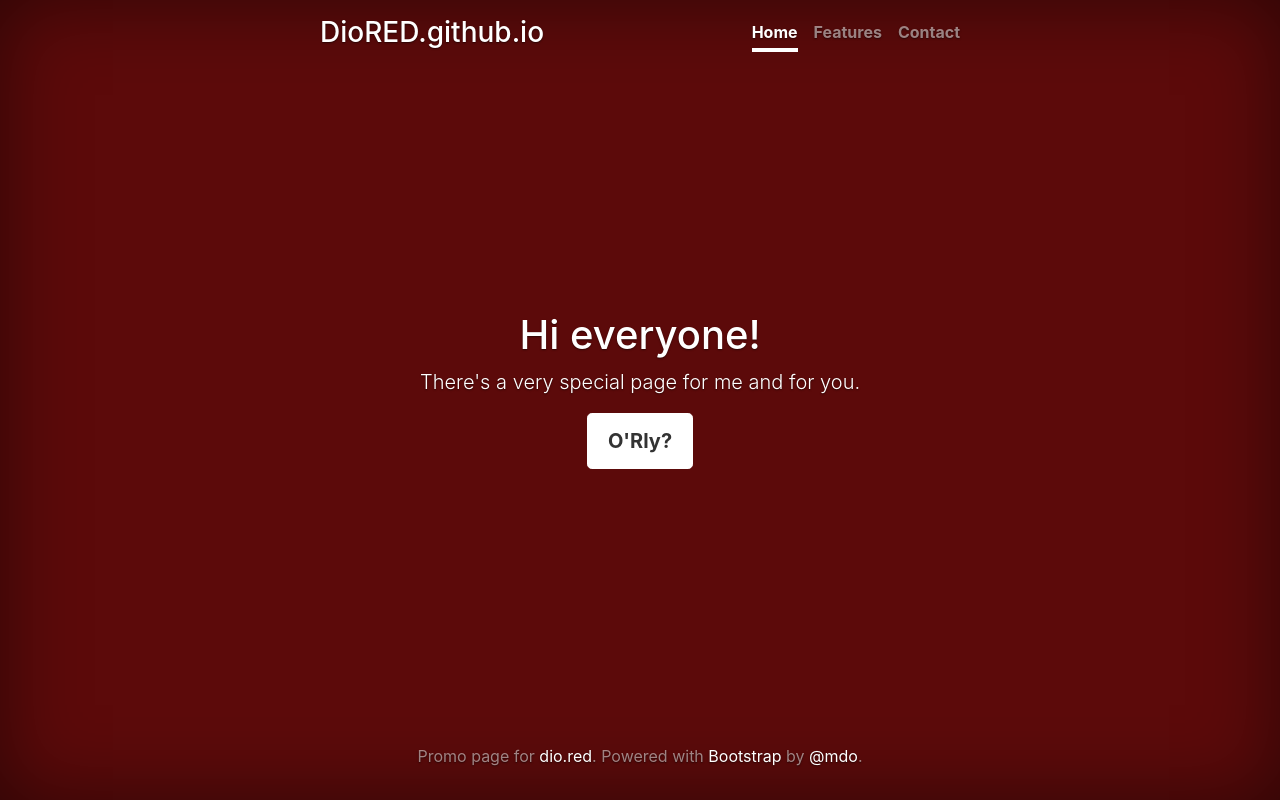
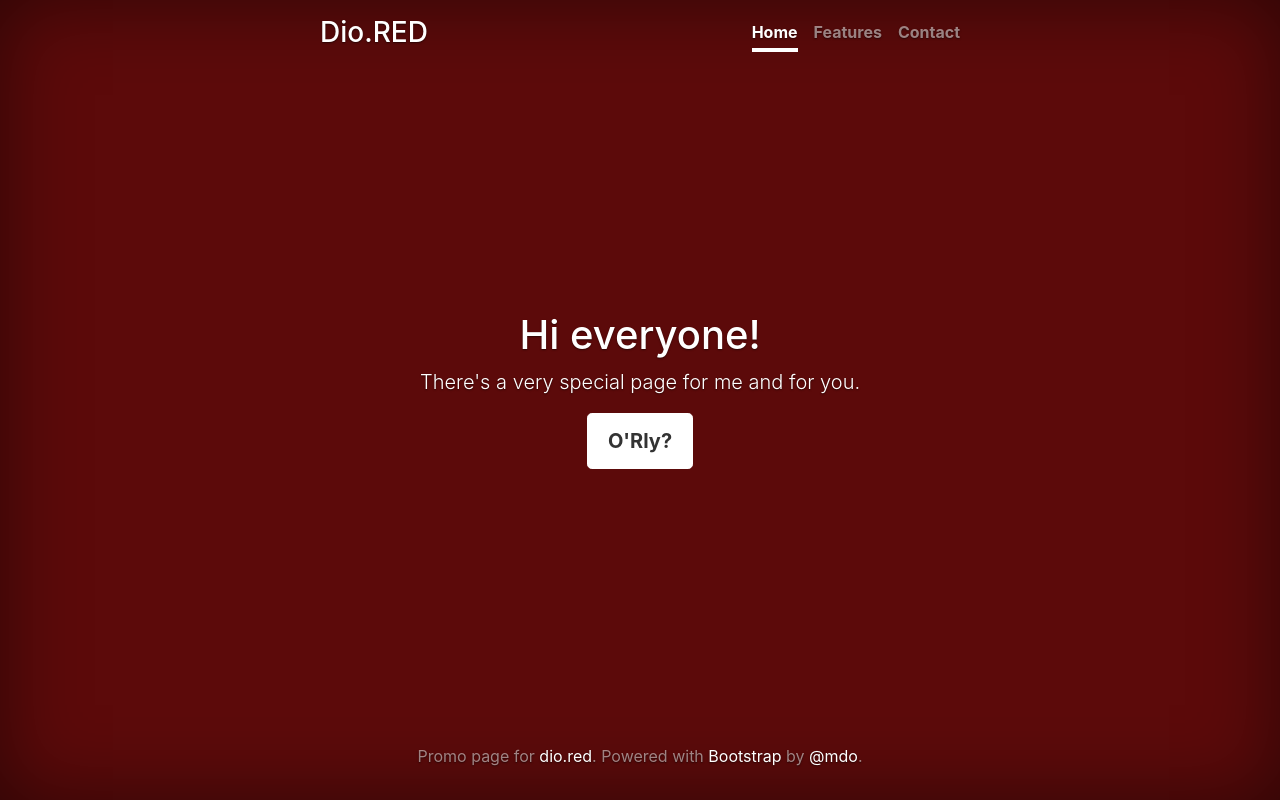
Before and after one commit to diored/diored.github.io, a plain HTML site: page index.html in a window 1280 px wide. Drawn offline with Linux system fonts and the light colour scheme.

Commit message:
Update index.html

```diff
--- a/index.html
+++ b/index.html
@@ -11,7 +11,7 @@
     <div class="cover-container d-flex w-100 h-100 p-3 mx-auto flex-column">
         <header class="masthead mb-auto">
           <div class="inner">
-            <h3 class="masthead-brand">DioRED.github.io</h3>
+            <h3 class="masthead-brand">Dio.RED</h3>
             <nav class="nav nav-masthead justify-content-center">
               <a class="nav-link active" href="#">Home</a>
               <a class="nav-link" href="#">Features</a>
```
